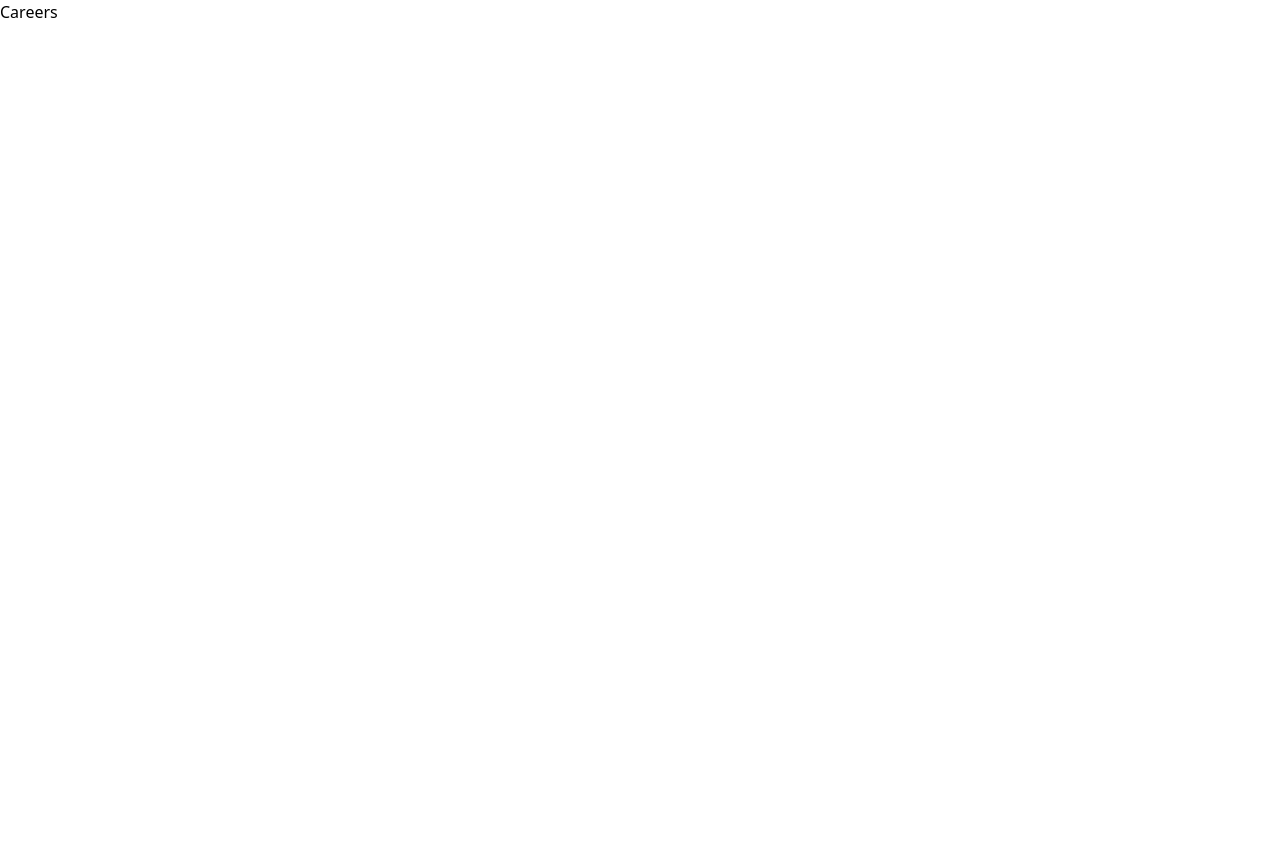
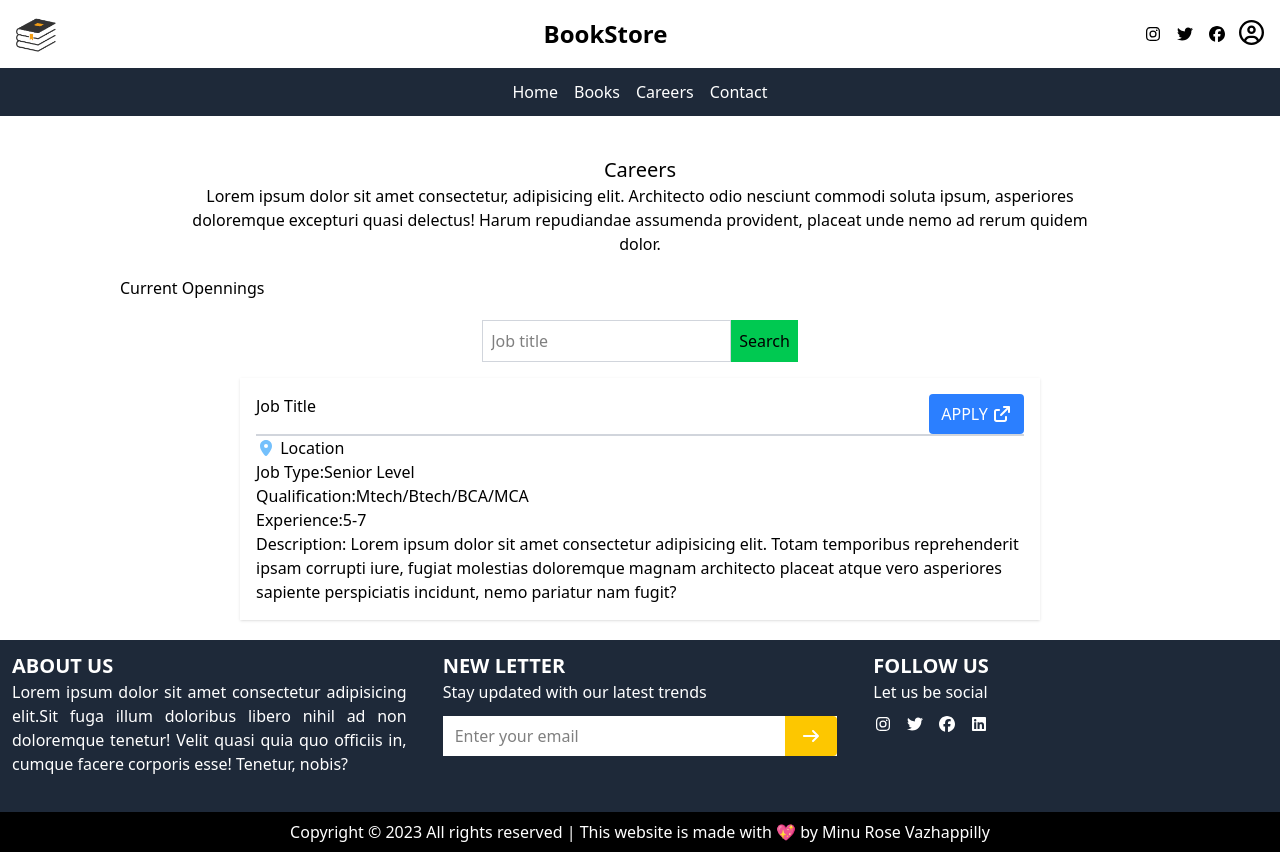
Before and after one commit to Minu-Rose-Vazhappilly/MERN-BookStore-Frontend, a React (Vite) app: page /careers in a window 1280 px wide. Before the commit the page ends 800 px from the top, so only its background shows below. Built offline with nearby package versions, Linux system fonts and the light colour scheme; a web font is replaced by a local one.

Commit message:
#feat:Added Design of Career page and  added contents of label tag

```diff
--- a/src/users/pages/AllBooks.jsx
+++ b/src/users/pages/AllBooks.jsx
@@ -23,36 +23,33 @@ function AllBooks() {
         </div>
         <div>
           <input type="radio" id='Literature' name='filter'/>
-          <label className='ms-3' htmlFor="Literature">Literature Fiction</label>
+          <label className='ms-3' htmlFor="Literature">Philosophy</label>
         </div>
         <div>
           <input type="radio" id='Literature' name='filter'/>
-          <label className='ms-3' htmlFor="Literature">Literature Fiction</label>
+          <label className='ms-3' htmlFor="Literature">Romance</label>
         </div>
         <div>
           <input type="radio" id='Literature' name='filter'/>
-          <label className='ms-3' htmlFor="Literature">Literature Fiction</label>
+          <label className='ms-3' htmlFor="Literature">Mystery/Thriller</label>
         </div>
         <div>
           <input type="radio" id='Literature' name='filter'/>
-          <label className='ms-3' htmlFor="Literature">Literature Fiction</label>
+          <label className='ms-3' htmlFor="Literature">Horror</label>
         </div>
         <div>
           <input type="radio" id='Literature' name='filter'/>
-          <label className='ms-3' htmlFor="Literature">Literature Fiction</label>
+          <label className='ms-3' htmlFor="Literature">Auto/Biography</label>
         </div>
         <div>
           <input type="radio" id='Literature' name='filter'/>
-          <label className='ms-3' htmlFor="Literature">Literature Fiction</label>
+          <label className='ms-3' htmlFor="Literature">Self-Help</label>
         </div>
         <div>
           <input type="radio" id='Literature' name='filter'/>
-          <label className='ms-3' htmlFor="Literature">Literature Fiction</label>
+          <label className='ms-3' htmlFor="Literature">Politics</label>
         </div>
-        <div>
-          <input type="radio" id='Literature' name='filter'/>
-          <label className='ms-3' htmlFor="Literature">Literature Fiction</label>
-        </div>
+
       </div>
      </div>
      </>
--- a/src/users/pages/Careers.jsx
+++ b/src/users/pages/Careers.jsx
@@ -1,8 +1,50 @@
 import React from 'react'
+import Header from '../components/Header'
+import Footer from '../../components/Footer'
+import { FontAwesomeIcon } from '@fortawesome/react-fontawesome'
+import { faArrowUpRightFromSquare, faLocationDot } from '@fortawesome/free-solid-svg-icons'
+
+
 
 function Careers() {
   return (
-    <div>Careers</div>
+    <>
+      <Header />
+      <div className='p-5'>
+        <div className='flex justify-center  flex-col  py-5'>
+          <h1 className='text-xl text-center '>Careers</h1>
+          <p className='md:text-center md:mx-40 text-justify'>
+            Lorem ipsum dolor sit amet consectetur, adipisicing elit. Architecto odio nesciunt commodi soluta ipsum, asperiores doloremque excepturi quasi delectus! Harum repudiandae assumenda provident, placeat unde nemo ad rerum quidem dolor.
+          </p>
+          <p className='md:mx-25 mt-5'>Current Opennings</p>
+
+        </div>
+
+         <div className='flex justify-center md:items-center flex-col '>
+           <div className='flex '>
+            <input type="text" className='round-l border border-gray-300 p-2 focus-outline:none' placeholder='Job title' />
+            <button className='bg-green-500 p-2 round-r'>Search</button>
+           </div>
+           <div className="w-full md:max-w-[800px] md:mx-40 shadow p-4 mt-4">
+            <div className='flex justify-between'><h1>  Job Title</h1>
+            <button className='bg-blue-500 rounded px-3 py-2 text-white'>APPLY <FontAwesomeIcon icon={faArrowUpRightFromSquare} /></button>
+            </div>
+            <div><hr className='border border-gray-300'/></div>
+            <h1><FontAwesomeIcon icon={faLocationDot} style={{color: "#74C0FC",}} /> Location</h1>
+            <h1>Job Type:Senior Level</h1>
+            <h1>Qualification:Mtech/Btech/BCA/MCA</h1>
+            <h1>Experience:5-7</h1>
+            <h1>Description: Lorem ipsum dolor sit amet consectetur adipisicing elit. Totam temporibus reprehenderit ipsam corrupti iure, fugiat molestias doloremque magnam architecto placeat atque vero asperiores sapiente perspiciatis incidunt, nemo pariatur nam fugit?</h1>
+          </div>
+        </div>
+
+
+         </div>
+
+
+
+      <Footer />
+    </>
   )
 }
 
```
